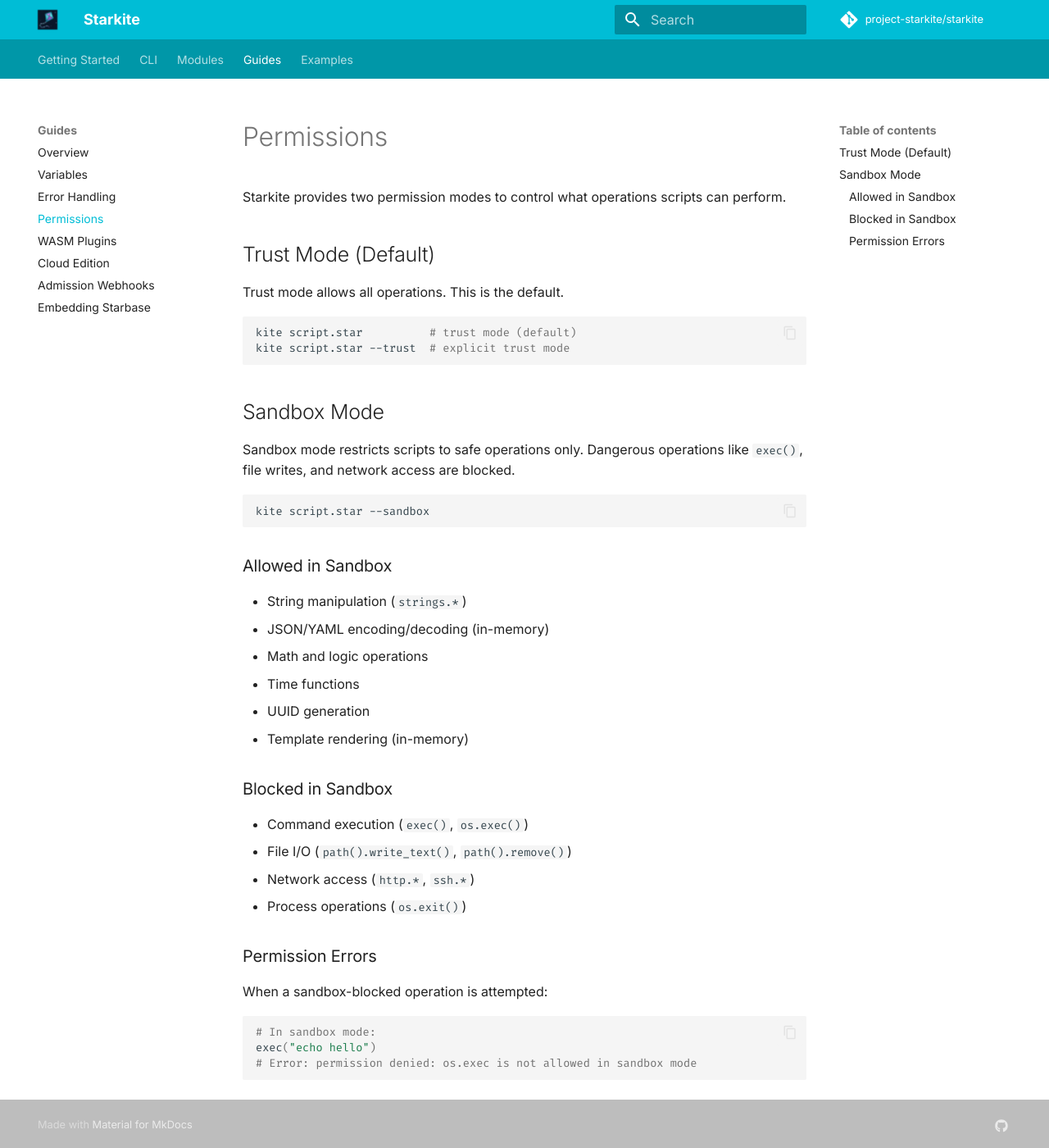
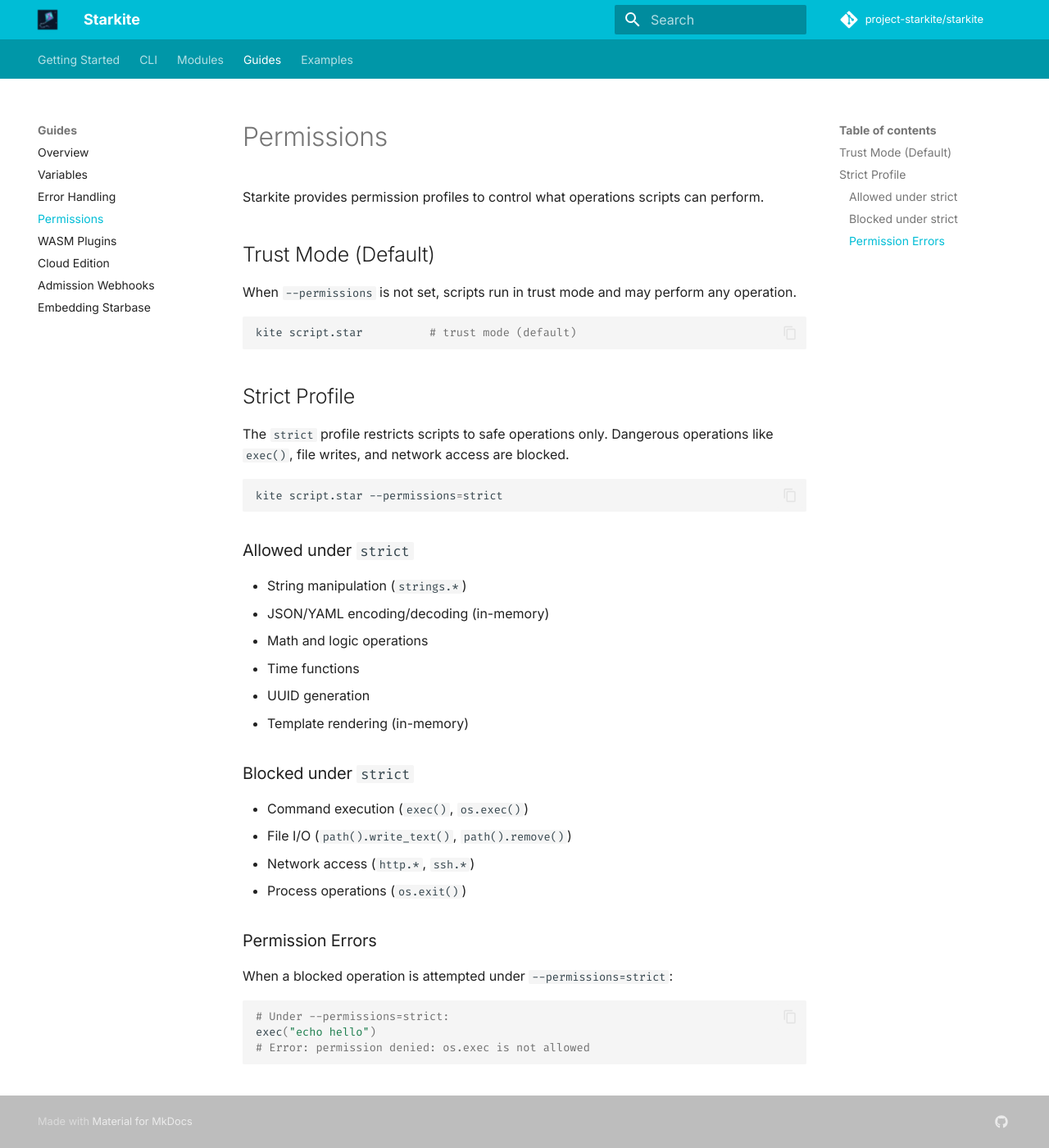
Before and after one commit to project-starkite/starkite, an MkDocs documentation site: the page built from docs/guides/permissions.md, in a window 1280 px wide and 1400 px high. Shown: the whole window at 82% size. Built offline with MkDocs 1.6.1 and Material for MkDocs 9.7.7, drawn with Linux system fonts in a browser that asks for light colours; comment, search, counter and statistics services are not loaded.

````diff
--- a/docs/cli/run.md
+++ b/docs/cli/run.md
@@ -39,6 +39,6 @@ kite deploy.star --var-file=prod.yaml
 # Pipe output
 kite manifest.star | kubectl apply -f -
 
-# Sandbox mode
-kite deploy.star --sandbox
+# Strict permissions profile
+kite deploy.star --permissions=strict
 ```
--- a/docs/guides/permissions.md
+++ b/docs/guides/permissions.md
@@ -1,29 +1,28 @@
 ---
 title: "Permissions"
-description: "Trust and sandbox modes"
+description: "Trust mode and permission profiles"
 weight: 2
 ---
 
-Starkite provides two permission modes to control what operations scripts can perform.
+Starkite provides permission profiles to control what operations scripts can perform.
 
 ## Trust Mode (Default)
 
-Trust mode allows all operations. This is the default.
+When `--permissions` is not set, scripts run in trust mode and may perform any operation.
 
 ```bash
 kite script.star          # trust mode (default)
-kite script.star --trust  # explicit trust mode
 ```
 
-## Sandbox Mode
+## Strict Profile
 
-Sandbox mode restricts scripts to safe operations only. Dangerous operations like `exec()`, file writes, and network access are blocked.
+The `strict` profile restricts scripts to safe operations only. Dangerous operations like `exec()`, file writes, and network access are blocked.
 
 ```bash
-kite script.star --sandbox
+kite script.star --permissions=strict
 ```
 
-### Allowed in Sandbox
+### Allowed under `strict`
 
 - String manipulation (`strings.*`)
 - JSON/YAML encoding/decoding (in-memory)
@@ -32,7 +31,7 @@ kite script.star --sandbox
 - UUID generation
 - Template rendering (in-memory)
 
-### Blocked in Sandbox
+### Blocked under `strict`
 
 - Command execution (`exec()`, `os.exec()`)
 - File I/O (`path().write_text()`, `path().remove()`)
@@ -41,10 +40,10 @@ kite script.star --sandbox
 
 ### Permission Errors
 
-When a sandbox-blocked operation is attempted:
+When a blocked operation is attempted under `--permissions=strict`:
 
 ```python
-# In sandbox mode:
+# Under --permissions=strict:
 exec("echo hello")
-# Error: permission denied: os.exec is not allowed in sandbox mode
+# Error: permission denied: os.exec is not allowed
 ```
--- a/docs/overrides/home.html
+++ b/docs/overrides/home.html
@@ -689,14 +689,13 @@ rolling out v1.0.0</code></pre>
           <span class="terminal__dot terminal__dot--green"></span>
           <span class="terminal__title">shell</span>
         </div>
-        <pre><code class="language-bash">$ kite run deploy.star            # script is trusted
-$ kite run deploy.star --trust    # explicit</code></pre>
+        <pre><code class="language-bash">$ kite run deploy.star            # script is trusted (default)</code></pre>
       </div>
     </div>
 
     <div class="run-card">
-      <h4>Sandbox mode</h4>
-      <p>Script functionslities are restricted with execution policies.</p>
+      <h4>Strict permissions</h4>
+      <p>Script functionalities are restricted with execution policies.</p>
       <div class="terminal">
         <div class="terminal__bar">
           <span class="terminal__dot terminal__dot--red"></span>
@@ -704,7 +703,7 @@ $ kite run deploy.star --trust    # explicit</code></pre>
           <span class="terminal__dot terminal__dot--green"></span>
           <span class="terminal__title">shell</span>
         </div>
-        <pre><code class="language-bash">$ kite run untrusted.star --sandbox
+        <pre><code class="language-bash">$ kite run untrusted.star --permissions=strict
 Error: permission denied: os.exec is not allowed</code></pre>
       </div>
     </div>
````
Also changed, not shown: CHANGELOG.md (+5 -0 lines), README.md (+5 -5 lines), docs/cli/index.md (+1 -4 lines), docs/getting-started/index.md (+5 -5 lines), 3 other files.
